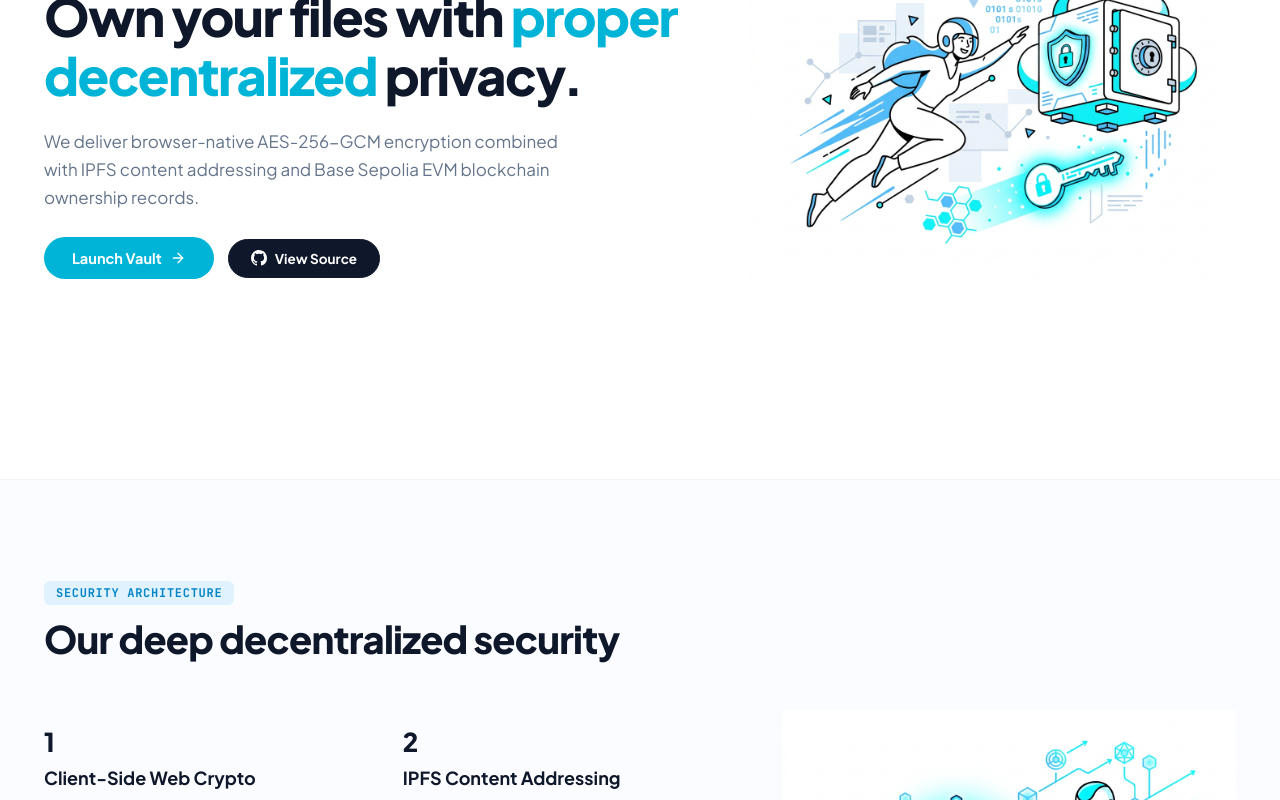
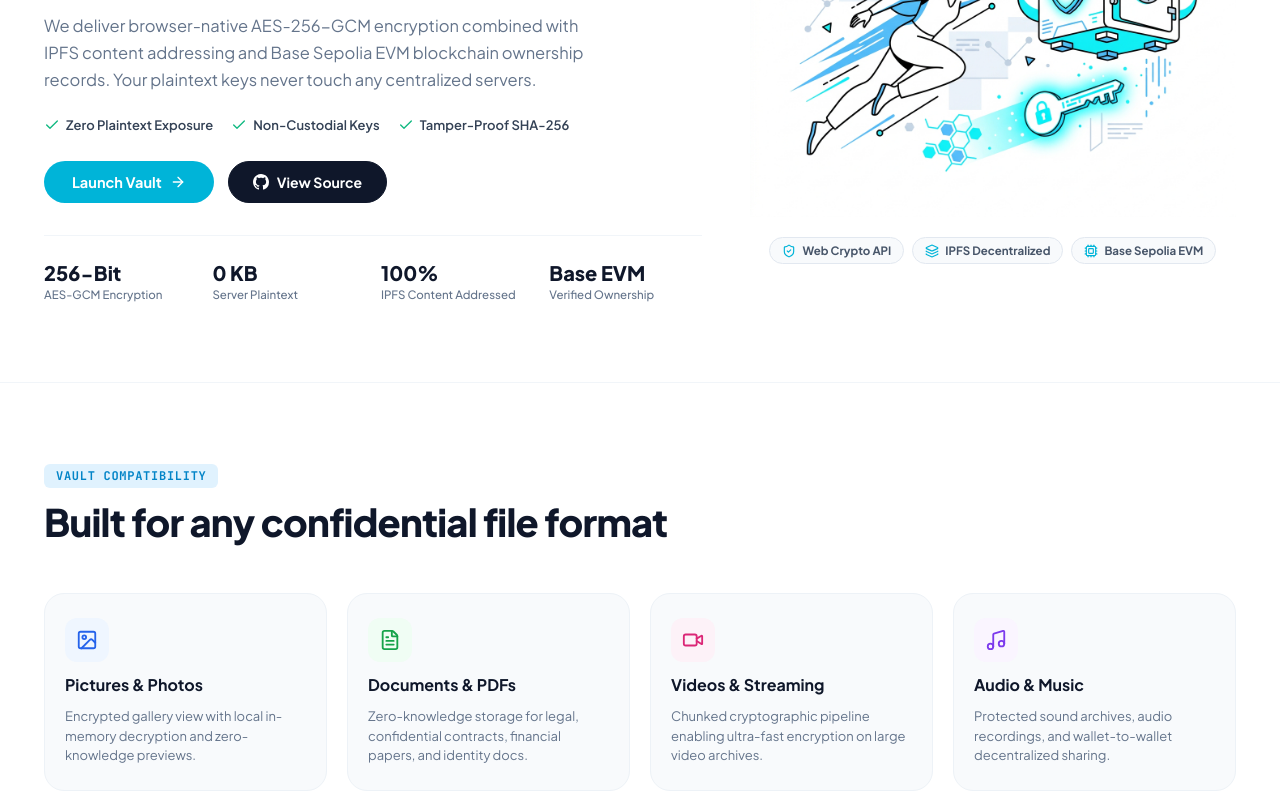
Before and after one commit to sanketpadhyal/DeStorage, a React (Create React App) app: page / in a window 1280 px wide. Shown: the part 320-1120 px from the top of the page. Built offline with nearby package versions, Linux system fonts and the light colour scheme.

Commit message:
feat(hero): enrich Hero section with key security metrics, feature checkmarks, tech stack badges, and supported file types

```diff
--- a/src/landingpage/landingpage.css
+++ b/src/landingpage/landingpage.css
@@ -13,7 +13,7 @@
 /* Page Content Wrapper with top padding for fixed navbar */
 .lp-main-content {
   width: 100%;
-  padding-top: 76px; /* Exactly matches fixed navbar height */
+  padding-top: 76px;
   display: flex;
   flex-direction: column;
 }
@@ -180,8 +180,8 @@ section {
   background: #0f172a;
   color: #ffffff;
   border-radius: 9999px;
-  padding: 10px 22px;
-  font-size: 13.5px;
+  padding: 11px 24px;
+  font-size: 14px;
   font-weight: 700;
   text-decoration: none;
   border: 1px solid #0f172a;
@@ -220,13 +220,10 @@ section {
   background: #0096c7;
 }
 
-/* 2. HERO SECTION (Full Viewport Screen Fit) */
+/* 2. RICH HERO SECTION */
 .lp-hero-section {
   width: 100%;
-  min-height: calc(100vh - 76px);
-  display: flex;
-  align-items: center;
-  padding: 40px 0 60px;
+  padding: 60px 0 80px;
   background: #ffffff;
   border-bottom: 1px solid #f1f5f9;
 }
@@ -242,7 +239,7 @@ section {
 .lp-hero-left {
   display: flex;
   flex-direction: column;
-  gap: 22px;
+  gap: 24px;
   text-align: left;
 }
 
@@ -282,10 +279,31 @@ section {
 }
 
 .lp-hero-desc {
-  font-size: 17px;
+  font-size: 16.5px;
   color: #64748b;
   line-height: 1.65;
-  max-width: 540px;
+  max-width: 560px;
+}
+
+/* Hero Feature Checklist */
+.lp-hero-check-row {
+  display: flex;
+  flex-wrap: wrap;
+  gap: 18px;
+  font-size: 13px;
+  font-weight: 600;
+  color: #334155;
+}
+
+.lp-hero-check-item {
+  display: flex;
+  align-items: center;
+  gap: 6px;
+}
+
+.lp-hero-check-item svg {
+  color: #10b981;
+  flex-shrink: 0;
 }
 
 .lp-hero-actions {
@@ -296,10 +314,41 @@ section {
   margin-top: 4px;
 }
 
+/* Hero Key Stats Grid */
+.lp-hero-stats-grid {
+  display: grid;
+  grid-template-columns: repeat(4, 1fr);
+  gap: 16px;
+  padding-top: 24px;
+  border-top: 1px solid #f1f5f9;
+  margin-top: 8px;
+}
+
+.lp-hero-stat-box {
+  display: flex;
+  flex-direction: column;
+  gap: 2px;
+}
+
+.lp-hero-stat-val {
+  font-size: 20px;
+  font-weight: 800;
+  color: #0f172a;
+  font-family: 'Plus Jakarta Sans', sans-serif;
+}
+
+.lp-hero-stat-label {
+  font-size: 11.5px;
+  color: #64748b;
+  font-weight: 500;
+}
+
+/* Hero Right Visual & Badges */
 .lp-hero-right {
   display: flex;
-  justify-content: center;
+  flex-direction: column;
   align-items: center;
+  gap: 20px;
 }
 
 .lp-hero-img {
@@ -309,10 +358,30 @@ section {
   object-fit: contain;
 }
 
-/* 3. ARCHITECTURE EXPERTISE SECTION (2x2 with illustration) */
+.lp-hero-pills-row {
+  display: flex;
+  flex-wrap: wrap;
+  gap: 8px;
+  justify-content: center;
+}
+
+.lp-tech-pill {
+  font-size: 11.5px;
+  font-weight: 700;
+  color: #475569;
+  background: #f8fafc;
+  border: 1px solid #e2e8f0;
+  padding: 5px 12px;
+  border-radius: 9999px;
+  display: inline-flex;
+  align-items: center;
+  gap: 6px;
+}
+
+/* 3. ARCHITECTURE EXPERTISE SECTION */
 .lp-features-section {
   width: 100%;
-  padding: 100px 0;
+  padding: 90px 0;
   background: #fafcff;
   border-bottom: 1px solid #f1f5f9;
 }
@@ -389,11 +458,58 @@ section {
   object-fit: contain;
 }
 
-/* 4. PRICING & STORAGE TIERS */
+/* 4. FILE TYPES SUPPORTED SECTION */
+.lp-filetypes-section {
+  width: 100%;
+  padding: 80px 0;
+  background: #ffffff;
+  border-bottom: 1px solid #f1f5f9;
+}
+
+.lp-filetypes-grid {
+  display: grid;
+  grid-template-columns: repeat(4, 1fr);
+  gap: 20px;
+  margin-top: 36px;
+}
+
+.lp-filetype-card {
+  background: #f8fafc;
+  border: 1px solid #edf2f7;
+  border-radius: 20px;
+  padding: 24px 20px;
+  text-align: left;
+  display: flex;
+  flex-direction: column;
+  gap: 12px;
+}
+
+.lp-filetype-icon {
+  width: 44px;
+  height: 44px;
+  border-radius: 12px;
+  display: flex;
+  align-items: center;
+  justify-content: center;
+}
+
+.lp-filetype-name {
+  font-size: 16px;
+  font-weight: 700;
+  color: #0f172a;
+}
+
+.lp-filetype-desc {
+  font-size: 13px;
+  color: #64748b;
+  line-height: 1.5;
+}
+
+/* 5. PRICING & STORAGE TIERS */
 .lp-pricing-section {
   width: 100%;
-  padding: 100px 0;
-  background: #ffffff;
+  padding: 90px 0;
+  background: #fafcff;
   border-bottom: 1px solid #f1f5f9;
 }
 
@@ -405,7 +521,7 @@ section {
 }
 
 .lp-price-card {
-  background: #f8fafc;
+  background: #ffffff;
   border: 1px solid #edf2f7;
   border-radius: 24px;
   padding: 36px 30px;
@@ -467,10 +583,10 @@ section {
   flex-shrink: 0;
 }
 
-/* 5. INTERACTIVE WEB CRYPTO SANDBOX */
+/* 6. INTERACTIVE WEB CRYPTO SANDBOX */
 .lp-sandbox-section {
   width: 100%;
-  padding: 100px 0;
+  padding: 90px 0;
   background: #0f172a;
   color: #ffffff;
   border-bottom: 1px solid #1e293b;
@@ -535,10 +651,10 @@ section {
   word-break: break-all;
 }
 
-/* 6. CREATOR SECTION */
+/* 7. CREATOR SECTION */
 .lp-creator-section {
   width: 100%;
-  padding: 100px 0;
+  padding: 90px 0;
   background: #ffffff;
 }
 
@@ -584,7 +700,7 @@ section {
   margin-top: 6px;
 }
 
-/* 7. FOOTER (Full Bleed) */
+/* 8. FOOTER */
 .lp-footer {
   width: 100%;
   background: #0f172a;
@@ -606,7 +722,7 @@ section {
   text-decoration: underline;
 }
 
-/* RESPONSIVE & MOBILE OPTIMIZATIONS */
+/* RESPONSIVE */
 @media (max-width: 960px) {
   .lp-nav-links, .lp-nav-actions {
     display: none;
@@ -617,13 +733,16 @@ section {
   .lp-subdomain-chip {
     display: none;
   }
-  .lp-hero-section {
-    min-height: auto;
-    padding: 60px 0;
-  }
   .lp-hero-grid, .lp-features-grid, .lp-sandbox-layout {
     grid-template-columns: 1fr;
     gap: 36px;
+  }
+  .lp-hero-stats-grid {
+    grid-template-columns: repeat(2, 1fr);
+    gap: 16px;
+  }
+  .lp-filetypes-grid {
+    grid-template-columns: repeat(2, 1fr);
   }
   .lp-pricing-grid {
     grid-template-columns: 1fr;
@@ -647,10 +766,7 @@ section {
     padding: 0 18px;
   }
   .lp-hero-section {
-    padding: 44px 0 50px;
-  }
-  .lp-features-section, .lp-pricing-section, .lp-sandbox-section, .lp-creator-section {
-    padding: 50px 0;
+    padding: 40px 0 50px;
   }
   .lp-hero-title {
     font-size: 32px;
@@ -659,6 +775,10 @@ section {
   .lp-hero-desc {
     font-size: 15px;
   }
+  .lp-hero-check-row {
+    flex-direction: column;
+    gap: 10px;
+  }
   .lp-hero-actions {
     width: 100%;
     flex-direction: column;
@@ -666,6 +786,13 @@ section {
   .lp-hero-actions button, .lp-hero-actions a {
     width: 100%;
     justify-content: center;
+  }
+  .lp-hero-stats-grid {
+    grid-template-columns: 1fr 1fr;
+    gap: 14px;
+  }
+  .lp-filetypes-grid {
+    grid-template-columns: 1fr;
   }
   .lp-section-title {
     font-size: 26px;
--- a/src/landingpage/landingpage.tsx
+++ b/src/landingpage/landingpage.tsx
@@ -12,7 +12,14 @@ import {
   ArrowRight,
   User,
   Menu,
-  X
+  X,
+  ShieldCheck,
+  FileText,
+  Image,
+  Video,
+  Music,
+  Cpu,
+  Layers
 } from 'lucide-react';
 
 const GithubIcon: React.FC<{ size?: number }> = ({ size = 16 }) => (
@@ -143,6 +150,11 @@ export const LandingPage: React.FC<LandingPageProps> = ({ onLaunchApp }) => {
               </button>
             </li>
             <li>
+              <button type="button" className="lp-nav-link-btn" onClick={() => scrollToSection('filetypes')}>
+                Supported Files
+              </button>
+            </li>
+            <li>
               <button type="button" className="lp-nav-link-btn" onClick={() => scrollToSection('crypto-demo')}>
                 Live Crypto Demo
               </button>
@@ -187,6 +199,7 @@ export const LandingPage: React.FC<LandingPageProps> = ({ onLaunchApp }) => {
         <div className={`lp-mobile-panel ${isMobileMenuOpen ? 'open' : ''}`}>
           <button type="button" className="lp-mobile-nav-link-btn" onClick={scrollToTop}>Home</button>
           <button type="button" className="lp-mobile-nav-link-btn" onClick={() => scrollToSection('features')}>Why us & Architecture</button>
+          <button type="button" className="lp-mobile-nav-link-btn" onClick={() => scrollToSection('filetypes')}>Supported Files</button>
           <button type="button" className="lp-mobile-nav-link-btn" onClick={() => scrollToSection('pricing')}>Storage Packages</button>
           <button type="button" className="lp-mobile-nav-link-btn" onClick={() => scrollToSection('crypto-demo')}>Live Crypto Demo</button>
           <button type="button" className="lp-mobile-nav-link-btn" onClick={() => scrollToSection('creator')}>Developer Profile</button>
@@ -221,7 +234,7 @@ export const LandingPage: React.FC<LandingPageProps> = ({ onLaunchApp }) => {
       {/* 2. MAIN SCROLLABLE CONTENT AREA */}
       <main className="lp-main-content">
 
-        {/* HERO SECTION */}
+        {/* RICH HERO SECTION */}
         <section id="hero" className="lp-hero-section">
           <div className="lp-container lp-hero-grid">
             <div className="lp-hero-left">
@@ -235,9 +248,26 @@ export const LandingPage: React.FC<LandingPageProps> = ({ onLaunchApp }) => {
               </h1>
 
               <p className="lp-hero-desc">
-                We deliver browser-native AES-256-GCM encryption combined with IPFS content addressing and Base Sepolia EVM blockchain ownership records.
+                We deliver browser-native AES-256-GCM encryption combined with IPFS content addressing and Base Sepolia EVM blockchain ownership records. Your plaintext keys never touch any centralized servers.
               </p>
 
+              {/* Feature Checklist */}
+              <div className="lp-hero-check-row">
+                <div className="lp-hero-check-item">
+                  <Check size={16} />
+                  <span>Zero Plaintext Exposure</span>
+                </div>
+                <div className="lp-hero-check-item">
+                  <Check size={16} />
+                  <span>Non-Custodial Keys</span>
+                </div>
+                <div className="lp-hero-check-item">
+                  <Check size={16} />
+                  <span>Tamper-Proof SHA-256</span>
+                </div>
+              </div>
+
+              {/* Action Buttons */}
               <div className="lp-hero-actions">
                 <button
                   type="button"
@@ -258,6 +288,26 @@ export const LandingPage: React.FC<LandingPageProps> = ({ onLaunchApp }) => {
                   <span>View Source</span>
                 </a>
               </div>
+
+              {/* Hero Key Metrics Grid */}
+              <div className="lp-hero-stats-grid">
+                <div className="lp-hero-stat-box">
+                  <span className="lp-hero-stat-val">256-Bit</span>
+                  <span className="lp-hero-stat-label">AES-GCM Encryption</span>
+                </div>
+                <div className="lp-hero-stat-box">
+                  <span className="lp-hero-stat-val">0 KB</span>
+                  <span className="lp-hero-stat-label">Server Plaintext</span>
+                </div>
+                <div className="lp-hero-stat-box">
+                  <span className="lp-hero-stat-val">100%</span>
+                  <span className="lp-hero-stat-label">IPFS Content Addressed</span>
+                </div>
+                <div className="lp-hero-stat-box">
+                  <span className="lp-hero-stat-val">Base EVM</span>
+                  <span className="lp-hero-stat-label">Verified Ownership</span>
+                </div>
+              </div>
             </div>
 
             <div className="lp-hero-right">
@@ -266,6 +316,56 @@ export const LandingPage: React.FC<LandingPageProps> = ({ onLaunchApp }) => {
                 alt="DeStorage Cloud Vault Hero Illustration"
                 className="lp-hero-img"
               />
+
+              <div className="lp-hero-pills-row">
+                <span className="lp-tech-pill"><ShieldCheck size={14} color="#00b4d8" /> Web Crypto API</span>
+                <span className="lp-tech-pill"><Layers size={14} color="#00b4d8" /> IPFS Decentralized</span>
+                <span className="lp-tech-pill"><Cpu size={14} color="#00b4d8" /> Base Sepolia EVM</span>
+              </div>
+            </div>
+          </div>
+        </section>
+
+        {/* SUPPORTED FILE TYPES SECTION */}
+        <section id="filetypes" className="lp-filetypes-section">
+          <div className="lp-container">
+            <div className="lp-section-header">
+              <span className="lp-section-tag">Vault Compatibility</span>
+              <h2 className="lp-section-title">Built for any confidential file format</h2>
+            </div>
+
+            <div className="lp-filetypes-grid">
+              <div className="lp-filetype-card">
+                <div className="lp-filetype-icon" style={{ background: '#eff6ff', color: '#2563eb' }}>
+                  <Image size={22} />
+                </div>
+                <h4 className="lp-filetype-name">Pictures & Photos</h4>
+                <p className="lp-filetype-desc">Encrypted gallery view with local in-memory decryption and zero-knowledge previews.</p>
+              </div>
+
+              <div className="lp-filetype-card">
+                <div className="lp-filetype-icon" style={{ background: '#f0fdf4', color: '#16a34a' }}>
+                  <FileText size={22} />
+                </div>
+                <h4 className="lp-filetype-name">Documents & PDFs</h4>
+                <p className="lp-filetype-desc">Zero-knowledge storage for legal, confidential contracts, financial papers, and identity docs.</p>
+              </div>
+
+              <div className="lp-filetype-card">
+                <div className="lp-filetype-icon" style={{ background: '#fdf2f8', color: '#db2777' }}>
+                  <Video size={22} />
+                </div>
+                <h4 className="lp-filetype-name">Videos & Streaming</h4>
+                <p className="lp-filetype-desc">Chunked cryptographic pipeline enabling ultra-fast encryption on large video archives.</p>
+              </div>
+
+              <div className="lp-filetype-card">
+                <div className="lp-filetype-icon" style={{ background: '#faf5ff', color: '#7c3aed' }}>
+                  <Music size={22} />
+                </div>
+                <h4 className="lp-filetype-name">Audio & Music</h4>
+                <p className="lp-filetype-desc">Protected sound archives, audio recordings, and wallet-to-wallet decentralized sharing.</p>
+              </div>
             </div>
           </div>
         </section>
```
